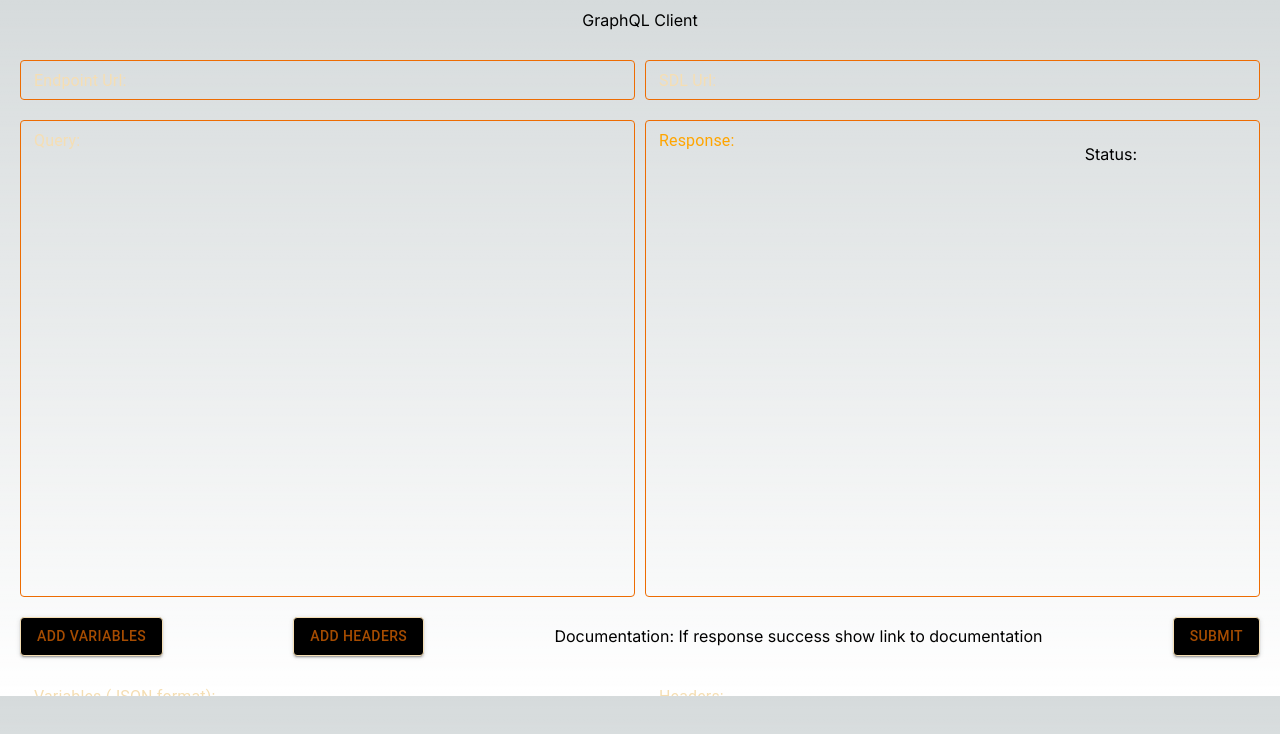
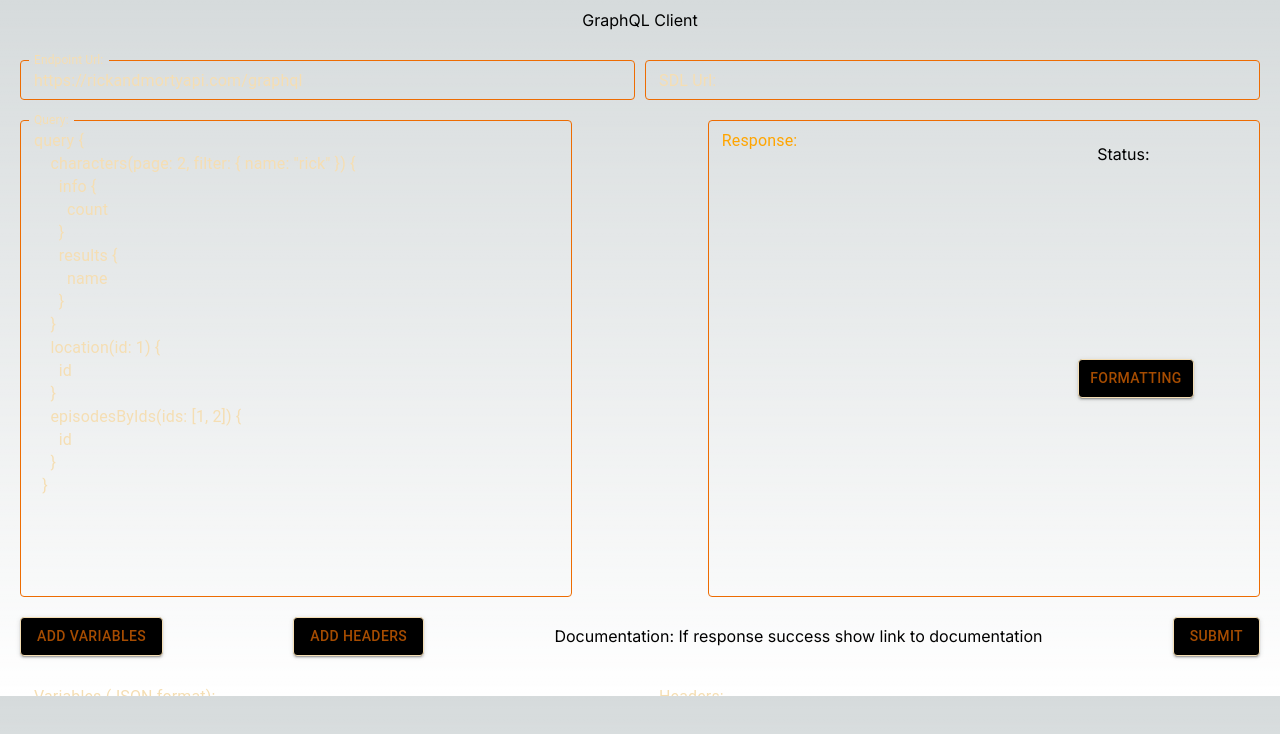
Before and after one commit to Asubas/graphiql-app, a Next.js app: page /graphql in a window 1280 px wide. Shown: the top 734 px of the page. Built offline with nearby package versions, Linux system fonts and the light colour scheme.

Commit message:
dtr-5/fix: change logic formating code in query field

```diff
--- a/package.json
+++ b/package.json
@@ -20,6 +20,7 @@
     "@mui/material": "^5.16.7",
     "@reduxjs/toolkit": "^2.2.7",
     "firebase": "^10.13.0",
+    "js-beautify": "^1.14.3",
     "next": "14.2.5",
     "react": "^18",
     "react-dom": "^18",
@@ -36,6 +37,7 @@
     "@testing-library/react": "^16.0.0",
     "@types/eslint__js": "^8.42.3",
     "@types/jest": "^29.5.12",
+    "@types/js-beautify": "^1.14.3",
     "@types/node": "^20.16.1",
     "@types/react": "^18",
     "@types/react-dom": "^18",
--- a/src/app/graphql/graphql.module.scss
+++ b/src/app/graphql/graphql.module.scss
@@ -81,6 +81,7 @@
 
 form {
   .area {
+    position: relative;
     width: 100%;
     display: flex;
     gap: 10px;
@@ -121,3 +122,9 @@ form {
     user-select: none;
   }
 }
+
+.formattingButton {
+  position: absolute;
+  top: 20px;
+  left: 40%;
+}
--- a/src/app/graphql/page.tsx
+++ b/src/app/graphql/page.tsx
@@ -1,24 +1,27 @@
 'use client';
 import pages from './graphql.module.scss';
 import { useForm } from 'react-hook-form';
-import { useState } from 'react';
+import { useEffect, useRef, useState } from 'react';
 import { GraphQLResponse, FormData } from '@/src/components/interfaces/graphQlInterface';
 import { Button } from '@mui/material';
 import { sendResponse } from '../../services/responses/sendResponse';
 import { RequestTextField } from '../../components/inputs/requestFieldInput/requestTextField';
 import { TextFieldInput } from '@/src/components/inputs/textFieldInput/textFieldInput';
-import { useRouter } from 'next/navigation';
+import { handlerBlurInput } from '@/src/utils/handlers';
 import { encodedUrl } from '@/src/services/responses/encodedUrl';
-import { handlerBlurInput } from '@/src/utils/handlers';
 
+// import { decodingUrl } from '@/src/utils/decodingUrl';
+// import { usePathname, useRouter } from 'next/navigation';
 const GraphQLClient = () => {
   const { register, handleSubmit, getValues, watch } = useForm<FormData>();
   const [showHeaders, setShowHeaders] = useState(false);
   const [showVariables, setShowVariables] = useState(false);
   const [response, setResponse] = useState<GraphQLResponse | null>(null);
   const [status, setStatus] = useState<number | null>(null);
-  const router = useRouter();
   const headersObj: Record<string, string> = {};
+  // const pathname = usePathname();
+  // const router = useRouter();
+
   const onSubmit = async (data: FormData) => {
     const { endpointUrl, headersValue, query, variables } = data;
 
@@ -50,8 +53,21 @@ const GraphQLClient = () => {
 
   const handlePushUrl = () => {
     const { endpointUrl, headersValue, query, variables } = getValues();
-    handlerBlurInput(endpointUrl, headersValue, query, variables);
+    if (status) handlerBlurInput(endpointUrl, headersValue, query, variables);
   };
+
+  // Если не придумаю, как делать ридерект , удалю ето
+  // const hasRunRef = useRef(false);
+  // useEffect(() => {
+  //   if (!hasRunRef.current) {
+  //     hasRunRef.current = true;
+  //     const parts = pathname.split('/');
+  //     if (parts[2]) {
+  //       decodingUrl(pathname);
+  //       router.push('http://localhost:3000/graphql');
+  //     }
+  //   }
+  // }, [pathname, router]);
 
   return (
     <section className={pages.graphql}>
@@ -62,6 +78,7 @@ const GraphQLClient = () => {
             label="Endpoint Url:"
             register={register('endpointUrl')}
             onBlur={handlePushUrl}
+            prettier={'endpoint'}
           />
           <TextFieldInput label="SDL Url:" register={register('sdlUrl')} />
         </div>
@@ -73,6 +90,7 @@ const GraphQLClient = () => {
             multilineArea
             rows={20}
             onBlur={handlePushUrl}
+            prettier={'query'}
           />
           <div className={pages.response}>
             <p>Status: {status ? status : ''}</p>
--- a/src/components/inputs/textFieldInput/textFieldInput.tsx
+++ b/src/components/inputs/textFieldInput/textFieldInput.tsx
@@ -1,8 +1,19 @@
-import { InputProps, TextareaAutosize, styled, useTheme } from '@mui/material';
+import input from './input.module.scss';
+import pages from '../../../app/graphql/graphql.module.scss';
+import { styled, useTheme } from '@mui/material';
 import TextField from '@mui/material/TextField';
-import input from './input.module.scss';
 import { FieldValues, UseFormRegister } from 'react-hook-form';
-import { CustomTextFieldVariants } from '../../interfaces/graphQlInterface';
+import { Button } from '@mui/material';
+import { useEffect, useState } from 'react';
+import { DEFAULTQUERYJSON, DEFAULTURLENDPOINT } from '@/src/services/constant';
+import beautify from 'js-beautify';
+const options = {
+  indent_size: 4,
+  indent_with_tabs: false,
+  space_in_empty_paren: true,
+  preserve_newlines: true,
+  max_preserve_newlines: 2,
+};
 
 const StyledTextField = styled(TextField)(({ theme }) => ({
   color: 'wheat',
@@ -28,22 +39,42 @@ function TextFieldInput<TFieldValues extends FieldValues>({
   register,
   multilineArea = false,
   rows = 0,
-  defaultValue = '',
   customClass = '',
   placeholder = '',
   onBlur,
+  prettier = '',
 }: {
   label?: string;
   register?: ReturnType<UseFormRegister<TFieldValues>>;
   multilineArea?: boolean;
   rows?: number;
-  defaultValue?: string | null;
   customClass?: string;
   placeholder?: string;
   onBlur?: (event: React.FocusEvent<HTMLInputElement>) => void;
+  prettier?: string;
 }) {
   const theme = useTheme();
+  const [inputText, setInputText] = useState<string | null>('');
+  const handleFormat = async () => {
+    if (inputText) {
+      const parsedJson = JSON.stringify(inputText, null, 2);
+      const test = JSON.parse(parsedJson);
+      const formattedText = beautify.js(inputText, options);
+      setInputText(formattedText);
+    } else {
+      console.log('тут надо добавить тоастифай мб');
+    }
+  };
+
+  useEffect(() => {
+    if (prettier === 'query') {
+      setInputText(DEFAULTQUERYJSON);
+    } else if (prettier === 'endpoint') {
+      setInputText(DEFAULTURLENDPOINT);
+    }
+  }, [prettier]);
   return (
+    <>
       <StyledTextField
         className={`${input.text} ${multilineArea ? input.area : ''} ${customClass}`}
         id={'outlined-basic'}
@@ -55,9 +86,21 @@ function TextFieldInput<TFieldValues extends FieldValues>({
         rows={multilineArea ? rows : 0}
         {...register}
         onBlur={onBlur}
-      defaultValue={defaultValue}
         placeholder={placeholder}
+        value={inputText || ''}
+        onChange={(e) => setInputText(e.target.value)}
       />
+      {prettier && prettier === 'query' && (
+        <Button
+          className={`${pages.queryButton} ${pages.formattingButton}`}
+          variant="contained"
+          type="button"
+          onClick={handleFormat}
+        >
+          formatting
+        </Button>
+      )}
+    </>
   );
 }
 
--- /dev/null
+++ b/src/services/constant.ts
@@ -0,0 +1,19 @@
+const DEFAULTURLENDPOINT = 'https://rickandmortyapi.com/graphql';
+const DEFAULTQUERYJSON = `query {
+    characters(page: 2, filter: { name: "rick" }) {
+      info {
+        count
+      }
+      results {
+        name
+      }
+    }
+    location(id: 1) {
+      id
+    }
+    episodesByIds(ids: [1, 2]) {
+      id
+    }
+  }`;
+
+export { DEFAULTQUERYJSON, DEFAULTURLENDPOINT };
--- /dev/null
+++ b/src/utils/decodingUrl.tsx
@@ -0,0 +1,25 @@
+function decodingUrl(pathname: string) {
+  const parts = pathname.split('/');
+  if (parts[2]) {
+    const encodedEndPointUrl = parts[parts.length - 2];
+    const encodedBody = parts[parts.length - 1].split('?')[0];
+    const endpointUrl = decodeURIComponent(atob(encodedEndPointUrl));
+    const decodedBody = atob(encodedBody);
+    const body = JSON.parse(decodedBody);
+    const query = body.query;
+    const variables = body.variables;
+    const headersString = parts[parts.length - 1].split('?')[1];
+    const headers = Object.fromEntries(new URLSearchParams(headersString));
+    console.log(endpointUrl, headers, query, variables);
+    return {
+      endpointUrl,
+      headers,
+      query,
+      variables,
+    };
+  } else {
+    return;
+  }
+}
+
+export { decodingUrl };
```
Also changed, not shown: 1 other file (tests, documents, lock files or other folders). Lines whose indentation alone changed are shown as unchanged.
